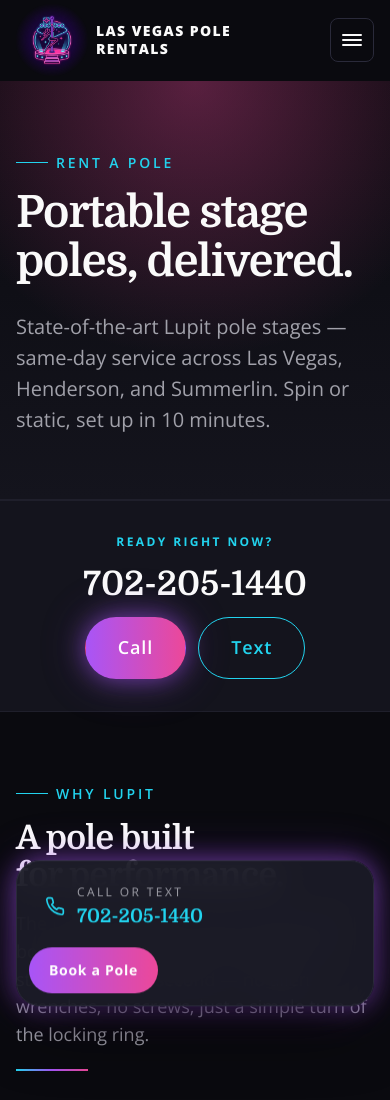
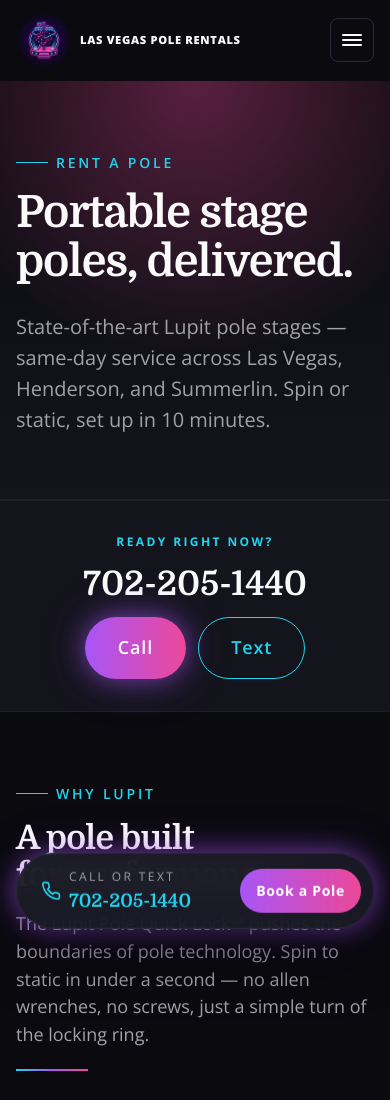
Before and after one commit to thecreatorie/LasVegasPoleRentals, an Astro site: page /rent-a-pole in a window 390 px wide. Shown: the top 1100 px of the page. Built offline with nearby package versions, Linux system fonts and the light colour scheme; Astro itself is replaced by a stand-in of ours.

Commit message:
Replace messy photo, fix sticky CTA row, keep header wordmark single-line (#17)
* Replace messy nightclub photo in Real Setups showcase

Swap Photo_Jan_25_2024_5_43_14_AM (nightclub) for
Photo_Oct_21_2026_7_29_46_PM_1 (elegant event space) on the
rent-a-pole page's Real Setups section.

Co-Authored-By: Claude Opus 4.6 <noreply@anthropic.com>
Claude-Session: https://claude.ai/code/session_01EUdDCDvnChSK1PVGoV3GiF

* Fix sticky CTA: keep phone + button on same row on mobile

Remove flex-wrap so the phone area and Book a Pole button never
stack vertically. Tighten padding and gaps to fit comfortably on
narrow screens. Use pill border-radius at all widths.

Co-Authored-By: Claude Opus 4.6 <noreply@anthropic.com>
Claude-Session: https://claude.ai/code/session_01EUdDCDvnChSK1PVGoV3GiF

* Keep header wordmark on single line at all screen sizes

Add white-space: nowrap to .wordmark. Reduce font-size and
letter-spacing on small screens, shrink logo icon to 56px so
the full name fits alongside the logo and hamburger menu.

Co-Authored-By: Claude Opus 4.6 <noreply@anthropic.com>
Claude-Session: https://claude.ai/code/session_01EUdDCDvnChSK1PVGoV3GiF

---------

Co-authored-by: Claude <noreply@anthropic.com>

```diff
--- a/src/components/Header.astro
+++ b/src/components/Header.astro
@@ -76,11 +76,12 @@ import { siteConfig } from '../site.config';
     letter-spacing: 0.1em;
     line-height: 1.3;
     text-transform: uppercase;
+    white-space: nowrap;
     transition: text-shadow var(--duration-base) var(--ease-standard);
   }
   @media (max-width: 479px) {
-    .wordmark { font-size: var(--fs-sm); }
-    .logo__icon { width: 72px; height: 72px; margin: -10px 0; }
+    .wordmark { font-size: 0.7rem; letter-spacing: 0.06em; }
+    .logo__icon { width: 56px; height: 56px; margin: -8px 0; }
   }
 
   .header-cta {
--- a/src/components/StickyPhoneCTA.astro
+++ b/src/components/StickyPhoneCTA.astro
@@ -40,15 +40,15 @@ import { siteConfig } from '../site.config';
   }
   .sticky-cta__inner {
     display: flex;
-    flex-wrap: wrap;
+    align-items: center;
     gap: var(--space-2);
-    padding: var(--space-3);
+    padding: var(--space-2) var(--space-3);
     margin: 0 auto;
     max-width: 640px;
     background: color-mix(in oklab, var(--color-surface-raised) 92%, transparent);
     backdrop-filter: blur(16px);
     border: 1px solid var(--color-border);
-    border-radius: var(--radius-xl);
+    border-radius: var(--radius-full);
     box-shadow: var(--shadow-xl), var(--glow-purple);
     margin-block: 0 var(--space-4);
     margin-inline: var(--space-4);
@@ -56,16 +56,15 @@ import { siteConfig } from '../site.config';
   @media (min-width: 640px) {
     .sticky-cta__inner {
       margin-inline: auto;
-      border-radius: var(--radius-full);
     }
   }
 
   .sticky-cta__phone {
-    flex: 1 1 auto;
+    flex: 1 1 0%;
     display: inline-flex;
     align-items: center;
-    gap: var(--space-3);
-    padding: var(--space-3) var(--space-4);
+    gap: var(--space-2);
+    padding: var(--space-2) var(--space-3);
     color: var(--color-ink);
     text-decoration: none;
     background: none;
@@ -118,7 +117,7 @@ import { siteConfig } from '../site.config';
     display: inline-flex;
     align-items: center;
     justify-content: center;
-    padding: var(--space-3) var(--space-5);
+    padding: var(--space-2) var(--space-4);
     background: var(--gradient-button);
     color: #fff;
     text-decoration: none;
--- a/src/pages/rent-a-pole.astro
+++ b/src/pages/rent-a-pole.astro
@@ -21,7 +21,7 @@ const showcaseImages = [
   { publicId: 'Photo_Oct_21_2026_8_28_37_PM', alt: 'Portable pole in a luxury mansion living room with crystal chandeliers' },
   { publicId: 'Photo_May_04_2024_7_16_23_PM', alt: 'Bachelorette party suite with pink balloon arch and pole stage' },
   { publicId: 'Photo_Oct_21_2026_8_19_22_PM', alt: 'Pole stage by a luxury pool with blue LED lighting at night' },
-  { publicId: 'Photo_Jan_25_2024_5_43_14_AM', alt: 'Pole stage at a Las Vegas nightclub venue with professional lighting' },
+  { publicId: 'Photo_Oct_21_2026_7_29_46_PM_1', alt: 'Pole stage at an elegant event space with black decor and feather centerpieces' },
 ];
 
 const productSchema = {
```
